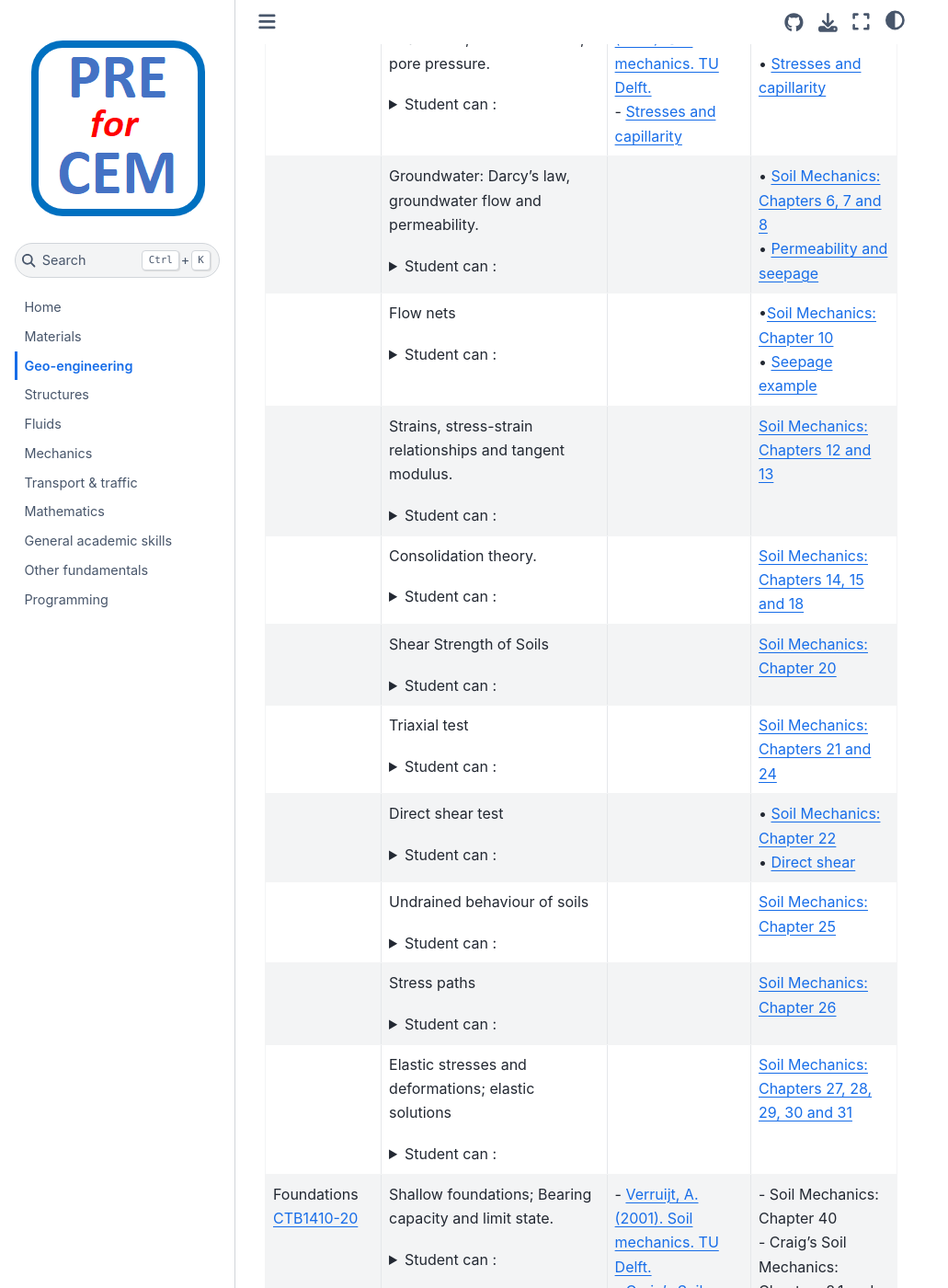
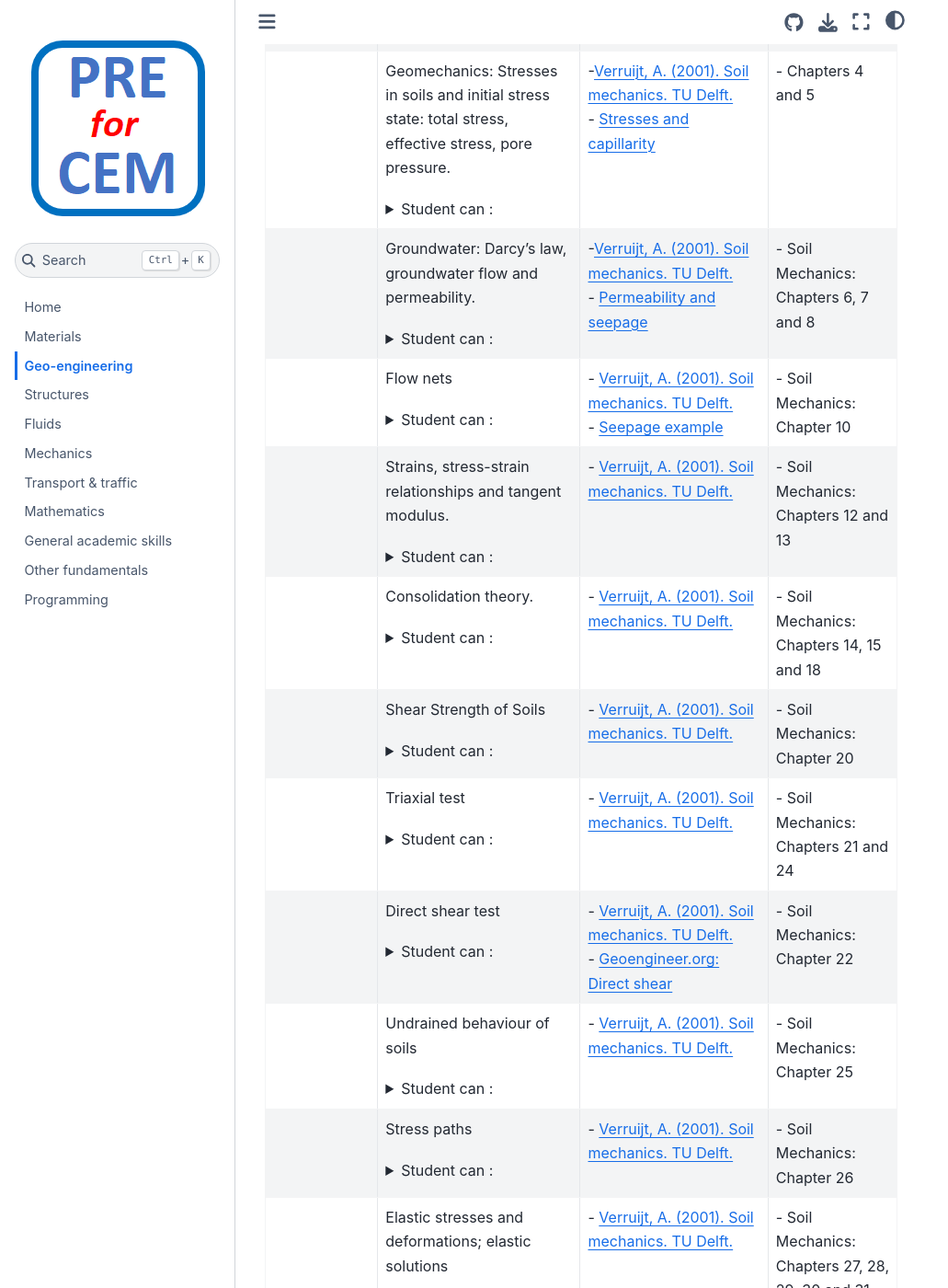
Before and after one commit to TUDelft-CITG/pre-for-cem, a Jupyter Book: the page built from book/contents/geo-engineering.md, in a window 1280 px wide and 1400 px high, scrolled down 479 px. Shown: the whole window at 92% size, without its empty margins (0-1031 px from the left). Built offline with Jupyter Book 1.0.4 settings and Sphinx 7.4.7 and the Sphinx Book theme 1.1.4, drawn with Linux system fonts in a browser that asks for light colours; some of the changed text lies outside the part shown.

Commit message:
update GeoEng

````diff
--- a/book/contents/geo-engineering.md
+++ b/book/contents/geo-engineering.md
@@ -4,26 +4,26 @@ The following topics on **geo-engineering** are considered prerequisite knowledg
 
 |Subject|Topic category / Learning objectives   |Open Educational Resources[^1]|Remarks |
 |:------|:-------------|:------------------|:---------------------------|
-| Soil Mechanics [CTB2310](https://studiegids.tudelft.nl/a101_displayCourse.do?course_id=58427)       | Soil Characteristics: Classification and mineralogy of soils; Grains, grain size distribution and porosity.<details><summary> Student can :</summary> <br>- Explain the various forms of soil behaviour, including the influence of soil properties</details                                                                                                                  |[Verruijt, A. (2001). Soil mechanics. TU Delft.](https://geo.verruijt.net/software/SoilMechBook2012.pdf) | - Soil Mechanics: Chapters 2 and 3 <br>• [Soil classification](https://www.geoengineer.org/storage/education/10/general_file_collection/7906/siva-classification.pdf) <br>• [Lecture notes](https://ocw.mit.edu/courses/1-361-advanced-soil-mechanics-fall-2004/resources/part_ii_1/)
-|                      | Geomechanics: Stresses in soils and initial stress state: total stress, effective stress, pore pressure.<details><summary> Student can :</summary> <br>- Identify and calculate stresses present in subsoil</details                                                                                                                                        |<br> -[Verruijt, A. (2001). Soil mechanics. TU Delft.](https://geo.verruijt.net/software/SoilMechBook2012.pdf) <br> - [Stresses and capillarity](https://www.geoengineer.org/storage/education/10/general_file_collection/7625/1557730982-siva-effstress.pdf)                                 |<br>- Chapters 4 and 5 <br>• [Stresses and capillarity](https://www.geoengineer.org/storage/education/10/general_file_collection/7625/1557730982-siva-effstress.pdf)
-|                      | Groundwater: Darcy's law, groundwater flow and permeability.<details><summary> Student can :</summary> <br>- Explain the various forms of soil behaviour in the presence of groundwater <br> - Plan an engineering strategy for analysing geotechnical problems involving groundwater flow</details                                                                                                                                        |                                 |• [Soil Mechanics: Chapters 6, 7 and 8](https://geo.verruijt.net/software/SoilMechBook2012.pdf) <br>• [Permeability and seepage](https://www.geoengineer.org/storage/education/10/general_file_collection/7905/siva-seepage.pdf)
-|              | Flow nets<details><summary> Student can :</summary> <br>- Build a flow net</details                                                                                     |                                 |•[Soil Mechanics: Chapter 10](https://geo.verruijt.net/software/SoilMechBook2012.pdf)<br>• [Seepage example](https://www.youtube.com/watch?v=wVDl-kIuKgo)
-|              | Strains, stress-strain relationships and tangent modulus.<details><summary> Student can :</summary> <br>- Analyse appropriately and evaluate geotechnical problems utilising presented theory</details                                                                                     |                                 |[Soil Mechanics: Chapters 12 and 13](https://geo.verruijt.net/software/SoilMechBook2012.pdf)
-|               | Consolidation theory.<details><summary> Student can :</summary> - Analyse appropriately and evaluate geotechnical problems utilising presented theory</details                                                                                     |                                 |[Soil Mechanics: Chapters 14, 15 and 18](https://geo.verruijt.net/software/SoilMechBook2012.pdf)
-|                      | Shear Strength of Soils<details><summary> Student can :</summary> - Analyse appropriately and evaluate geotechnical problems utilising presented theory</details|                                 |[Soil Mechanics: Chapter 20](https://geo.verruijt.net/software/SoilMechBook2012.pdf)
-|                       | Triaxial test <details><summary> Student can :</summary> - Evaluate laboratory data from triaxial tests to determine material parameter values.</details  |                                 |[Soil Mechanics: Chapters 21 and 24](https://geo.verruijt.net/software/SoilMechBook2012.pdf)
-|                       | Direct shear test<details><summary> Student can :</summary> - Evaluate laboratory data from direct shear tests to determine material parameter values.</details |                                 |• [Soil Mechanics: Chapter 22](https://geo.verruijt.net/software/SoilMechBook2012.pdf)<br>• [Direct shear](https://www.geoengineer.org/education/laboratory-testing/direct-shear-test)
-|                       | Undrained behaviour of soils<details><summary> Student can :</summary> - Analyse appropriately and evaluate geotechnical problems utilising presented theory</details |                                 |[Soil Mechanics: Chapter 25](https://geo.verruijt.net/software/SoilMechBook2012.pdf)
-|                       | Stress paths<details><summary> Student can :</summary> - Analyse appropriately and evaluate geotechnical problems utilising presented theory</details |                                 |[Soil Mechanics: Chapter 26](https://geo.verruijt.net/software/SoilMechBook2012.pdf)
-|                       | Elastic stresses and deformations; elastic solutions<details><summary> Student can :</summary> - Analyse appropriately and evaluate geotechnical problems utilising presented theory</details|                                 |[Soil Mechanics: Chapters 27, 28, 29, 30 and 31](https://geo.verruijt.net/software/SoilMechBook2012.pdf)
-|Foundations [CTB1410-20](https://studiegids.tudelft.nl/a101_displayCourse.do?course_id=58366)          | Shallow foundations; Bearing capacity and limit state.<details><summary>Student can :</summary><br>- Make a well-founded assessment for the application of foundations <br>- Make a simple, static bearing capacity and settlement calculation for a foundation including determination of relevant parameters <br>- Be aware of the particularity of building on soft soil and the associated challenges</details                                                                                                                                                                                                          |- [Verruijt, A. (2001). Soil mechanics. TU Delft.](https://geo.verruijt.net/software/SoilMechBook2012.pdf)<br>- [Craig's Soil Mechanics]( https://wp.kntu.ac.ir/fz_kalantary/Source/Soil%20Mech%20I/Craig's%20Soil%20Mechanics.pdf)                                |- Soil Mechanics: Chapter 40 <br>- Craig's Soil Mechanics: Chapters 8.1 and 8.2
-|                      | Prandtl; Brinch Hansen<details><summary>Student can:</summary><br>- Understand how the forces from a structure can be transferred to the subsoil via a foundation structure</details                                                                                                                                                                                                         |[Verruijt, A. (2001). Soil mechanics. TU Delft.](https://geo.verruijt.net/software/SoilMechBook2012.pdf)                                 |- Soil Mechanics: Chapters 41, 42 and 43             |                        | Pile foundations; bearing capacity and deformation characteristics.<details><summary>Student can :</summary><br>- Make a well-founded assessment for the application of foundations <br>- Calculate the bearing capacity and deformation of pile foundations according to the applicable standards <br>- Be aware of the particularity of building on soft soil and the associated challenges</details                                                                                                                                                                                                                 |  [Verruijt, A. (2001). Soil mechanics. TU Delft.](https://geo.verruijt.net/software/SoilMechBook2012.pdf)                               |- Soil Mechanics: Chapter 49
+| Soil Mechanics [CTB2310](https://studiegids.tudelft.nl/a101_displayCourse.do?course_id=58427)       | Soil Characteristics: Classification and mineralogy of soils; Grains, grain size distribution and porosity.<details><summary> Student can :</summary> <br>- Explain the various forms of soil behaviour, including the influence of soil properties</details                                                                                                                  |- [Verruijt, A. (2001). Soil mechanics. TU Delft.](https://geo.verruijt.net/software/SoilMechBook2012.pdf) <br>- [N. Sivakugan N. (2000). Soil Classification.](https://www.geoengineer.org/storage/education/10/general_file_collection/7906/siva-classification.pdf) <br>- [Lecture notes on soil composition, index properties and soil classification](https://ocw.mit.edu/courses/1-361-advanced-soil-mechanics-fall-2004/resources/part_ii_1/) | - Soil Mechanics: Chapters 2 and 3
+|                      | Geomechanics: Stresses in soils and initial stress state: total stress, effective stress, pore pressure.<details><summary> Student can :</summary> <br>- Identify and calculate stresses present in subsoil</details                                                                                                                                        |-[Verruijt, A. (2001). Soil mechanics. TU Delft.](https://geo.verruijt.net/software/SoilMechBook2012.pdf) <br> - [Stresses and capillarity](https://www.geoengineer.org/storage/education/10/general_file_collection/7625/1557730982-siva-effstress.pdf)                                 |- Chapters 4 and 5
+|                      | Groundwater: Darcy's law, groundwater flow and permeability.<details><summary> Student can :</summary> <br>- Explain the various forms of soil behaviour in the presence of groundwater <br> - Plan an engineering strategy for analysing geotechnical problems involving groundwater flow</details                                                                                                                                        |-[Verruijt, A. (2001). Soil mechanics. TU Delft.](https://geo.verruijt.net/software/SoilMechBook2012.pdf)<br>- [Permeability and seepage](https://www.geoengineer.org/storage/education/10/general_file_collection/7905/siva-seepage.pdf)                                 |- Soil Mechanics: Chapters 6, 7 and 8
+|              | Flow nets<details><summary> Student can :</summary> <br>- Build a flow net</details                                                                                     |- [Verruijt, A. (2001). Soil mechanics. TU Delft.](https://geo.verruijt.net/software/SoilMechBook2012.pdf) <br>- [Seepage example](https://www.youtube.com/watch?v=wVDl-kIuKgo)                                 |- Soil Mechanics: Chapter 10
+|              | Strains, stress-strain relationships and tangent modulus.<details><summary> Student can :</summary> <br>- Analyse appropriately and evaluate geotechnical problems utilising presented theory</details                                                                                     |- [Verruijt, A. (2001). Soil mechanics. TU Delft.](https://geo.verruijt.net/software/SoilMechBook2012.pdf)                                 |- Soil Mechanics: Chapters 12 and 13
+|               | Consolidation theory.<details><summary> Student can :</summary> - Analyse appropriately and evaluate geotechnical problems utilising presented theory</details                                                                                     |- [Verruijt, A. (2001). Soil mechanics. TU Delft.](https://geo.verruijt.net/software/SoilMechBook2012.pdf)                                 |- Soil Mechanics: Chapters 14, 15 and 18
+|                      | Shear Strength of Soils<details><summary> Student can :</summary> - Analyse appropriately and evaluate geotechnical problems utilising presented theory</details | - [Verruijt, A. (2001). Soil mechanics. TU Delft.](https://geo.verruijt.net/software/SoilMechBook2012.pdf)                                 |- Soil Mechanics: Chapter 20
+|                       | Triaxial test <details><summary> Student can :</summary> - Evaluate laboratory data from triaxial tests to determine material parameter values.</details  |- [Verruijt, A. (2001). Soil mechanics. TU Delft.](https://geo.verruijt.net/software/SoilMechBook2012.pdf)                                 |- Soil Mechanics: Chapters 21 and 24
+|                       | Direct shear test<details><summary> Student can :</summary> - Evaluate laboratory data from direct shear tests to determine material parameter values.</details |- [Verruijt, A. (2001). Soil mechanics. TU Delft.](https://geo.verruijt.net/software/SoilMechBook2012.pdf) <br>- [Geoengineer.org: Direct shear](https://www.geoengineer.org/education/laboratory-testing/direct-shear-test)                                |- Soil Mechanics: Chapter 22
+|                       | Undrained behaviour of soils<details><summary> Student can :</summary> - Analyse appropriately and evaluate geotechnical problems utilising presented theory</details |- [Verruijt, A. (2001). Soil mechanics. TU Delft.](https://geo.verruijt.net/software/SoilMechBook2012.pdf)                                 |- Soil Mechanics: Chapter 25
+|                       | Stress paths<details><summary> Student can :</summary> - Analyse appropriately and evaluate geotechnical problems utilising presented theory</details | - [Verruijt, A. (2001). Soil mechanics. TU Delft.](https://geo.verruijt.net/software/SoilMechBook2012.pdf)                                 |- Soil Mechanics: Chapter 26
+|                       | Elastic stresses and deformations; elastic solutions<details><summary> Student can :</summary> - Analyse appropriately and evaluate geotechnical problems utilising presented theory</details | - [Verruijt, A. (2001). Soil mechanics. TU Delft.](https://geo.verruijt.net/software/SoilMechBook2012.pdf)                                 |- Soil Mechanics: Chapters 27, 28, 29, 30 and 31
+|Foundations [CTB1410-20](https://studiegids.tudelft.nl/a101_displayCourse.do?course_id=58366)          | Shallow foundations; Bearing capacity and limit state.<details><summary>Student can :</summary><br>- Make a well-founded assessment for the application of foundations <br>- Make a simple, static bearing capacity and settlement calculation for a foundation including determination of relevant parameters <br>- Be aware of the particularity of building on soft soil and the associated challenges</details                                                                                                                                                                                                          |- [Verruijt, A. (2001). Soil mechanics. TU Delft.](https://geo.verruijt.net/software/SoilMechBook2012.pdf)<br>- [Craig, R.F. (2004) Craig's Soil Mechanics (7th Edition). Spon Press. USA.]( https://wp.kntu.ac.ir/fz_kalantary/Source/Soil%20Mech%20I/Craig's%20Soil%20Mechanics.pdf)                                |- Soil Mechanics: Chapter 40 <br>- Craig's Soil Mechanics: Chapters 8.1 and 8.2
+|                      | Prandtl; Brinch Hansen<details><summary>Student can:</summary><br>- Understand how the forces from a structure can be transferred to the subsoil via a foundation structure</details                                                                                                                                                                                                         |- [Verruijt, A. (2001). Soil mechanics. TU Delft.](https://geo.verruijt.net/software/SoilMechBook2012.pdf)                                 |- Soil Mechanics: Chapters 41, 42 and 43             |                        | Pile foundations; bearing capacity and deformation characteristics.<details><summary>Student can :</summary><br>- Make a well-founded assessment for the application of foundations <br>- Calculate the bearing capacity and deformation of pile foundations according to the applicable standards <br>- Be aware of the particularity of building on soft soil and the associated challenges</details                                                                                                                                                                                                                 |  [Verruijt, A. (2001). Soil mechanics. TU Delft.](https://geo.verruijt.net/software/SoilMechBook2012.pdf)                               |- Soil Mechanics: Chapter 49
 |                      | Design standards <details><summary>Student can :</summary> <br>- Name the usual technical and functional requirements that must be set for a (foundation) construction and, for a simple construction, is able to formulate these requirements himself <br>- Choose the right foundation method <br>- Understand the safety philosophy in accordance with the Eurocode and is able to apply it correctly </details                                                                                                                                                                             |                                 |
 |                      | Practical foundation design in collaboration with the structural engineer.<details><summary>Student can :</summary> <br>- -</details                                                                                                                                                                                |                                 |
 |                      | Ground investigation and soil sampling.<details><summary>Student can :</summary><br>- Understand how geotechnical soil investigations (probing, drilling) are carried out <br>- Derive geotechnical properties from soil research</details                                                                                                                                                                                                                        |  [Verruijt, A. (2001). Soil mechanics. TU Delft.](https://geo.verruijt.net/software/SoilMechBook2012.pdf)                               | - Soil Mechanics: Chapter 47
-| Retaining structures | Lateral earth pressure at rest; Passive and active pressures; Rankine; Coulomb. <details><summary>Student can :</summary> <br>- Understand the difference between neutral and active/passive earth pressure</details                                                                                                                                                                                            |                                 |• [Soil Mechanics: Chapters 32, 33, 34 and 35](https://geo.verruijt.net/software/SoilMechBook2012.pdf) <br>• [Lateral Earth Pressures Part I](https://www.youtube.com/watch?v=gxsKH5zRWVI) <br>• [Lateral Earth Pressures Part II](https://www.youtube.com/watch?v=BykNEk_EEoQ)
-|  | Sheet pile walls; Blum.<details><summary>Student can :</summary> <br>- Calculate a simple retaining wall <br>- Apply this to retaining walls and knows the failure mechanisms of the retaining wall <br>- Plan an engineering strategy for analysing geotechnical problems involving retaining structures</details</details                                                                                                                                  |[Verruijt, A. (2001). Soil mechanics. TU Delft.](https://geo.verruijt.net/software/SoilMechBook2012.pdf)                                 |- Soil Mechanics: Chapters 36 and 37
-| Slope stability      | Limit equilibrium methods; vertical slope; infinite slope; method of slices; Fellenius; Bishop<details><summary>Student can :</summary> <br>- Plan an engineering strategy for analysing geotechnical problems involving slope stability.</details                                                                                                                                        |• [Soil Mechanics: Chapters 44, 45 and 46](https://geo.verruijt.net/software/SoilMechBook2012.pdf) <br>• [Topics on slope stability analysis (1 to 8)](https://www.geoengineer.org/education/slope-stability/introduction-to-slope-stability)                                 |• Soil Mechanics: Chapters 44, 45 and 46 <br>• [Topics on slope stability analysis (1 to 8)](https://www.geoengineer.org/education/slope-stability/introduction-to-slope-stability)
+| Retaining structures | Lateral earth pressure at rest; Passive and active pressures; Rankine; Coulomb. <details><summary>Student can :</summary> <br>- Understand the difference between neutral and active/passive earth pressure</details                                                                                                                                                                                            |- [Verruijt, A. (2001). Soil mechanics. TU Delft.](https://geo.verruijt.net/software/SoilMechBook2012.pdf)<br> - CEEN 341 - Lecture 24 - Lateral Earth Pressures                                 |- Soil Mechanics: Chapters 32, 33, 34 and 35 <br>- [Lateral Earth Pressures Part I](https://www.youtube.com/watch?v=gxsKH5zRWVI) <br>- [Lateral Earth Pressures Part II](https://www.youtube.com/watch?v=BykNEk_EEoQ)
+|  | Sheet pile walls; Blum.<details><summary>Student can :</summary> <br>- Calculate a simple retaining wall <br>- Apply this to retaining walls and knows the failure mechanisms of the retaining wall <br>- Plan an engineering strategy for analysing geotechnical problems involving retaining structures</details</details                                                                                                                                  |-[Verruijt, A. (2001). Soil mechanics. TU Delft.](https://geo.verruijt.net/software/SoilMechBook2012.pdf)                                 |- Soil Mechanics: Chapters 36 and 37
+| Slope stability      | Limit equilibrium methods; vertical slope; infinite slope; method of slices; Fellenius; Bishop<details><summary>Student can :</summary> <br>- Plan an engineering strategy for analysing geotechnical problems involving slope stability.</details                                                                                                                                        |- [Verruijt, A. (2001). Soil mechanics. TU Delft.](https://geo.verruijt.net/software/SoilMechBook2012.pdf) <br>- [Topics on slope stability analysis](https://www.geoengineer.org/education/slope-stability/introduction-to-slope-stability)                                 |• - Soil Mechanics: Chapters 44, 45 and 46 <br>- Topics 1 to 8
 
 ```{admonition} General
 :class: tip, dropdown
````
